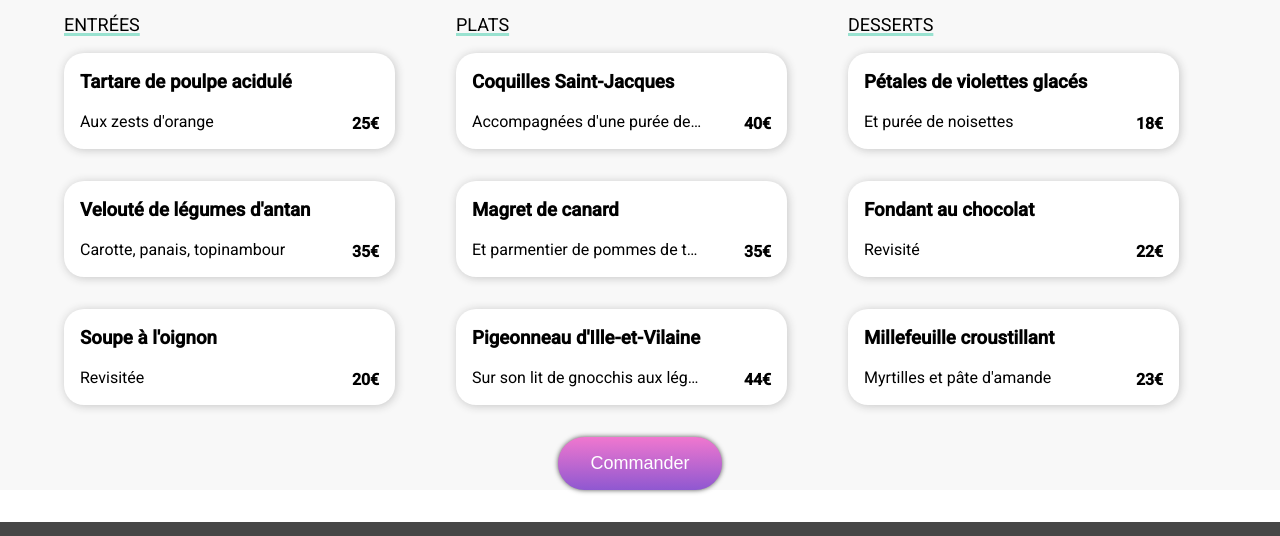
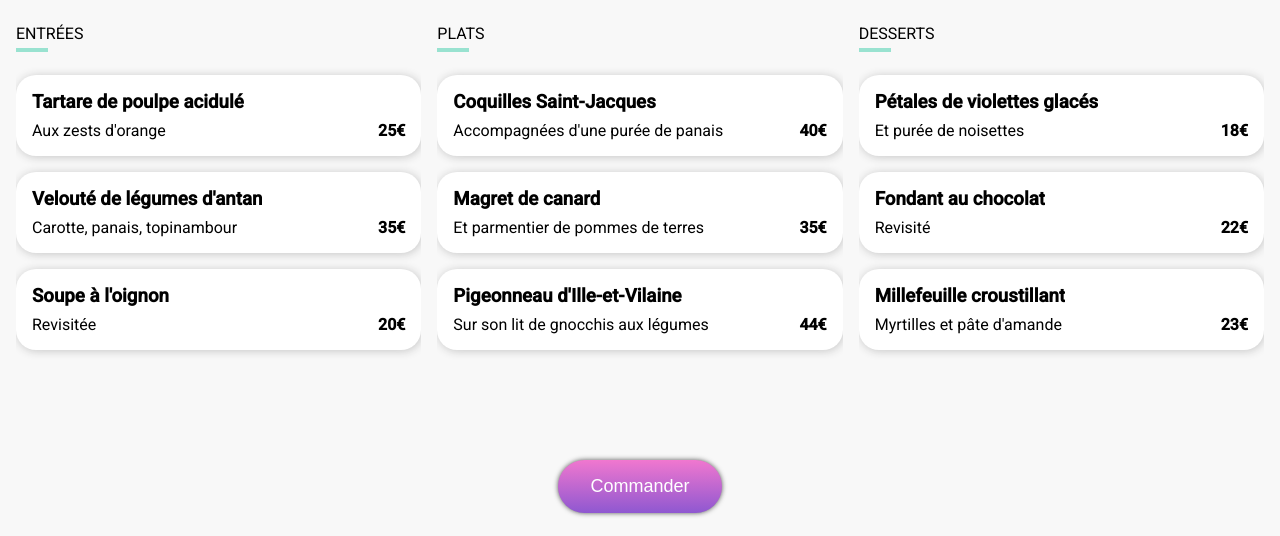
Before and after one commit to mamaBHB/OhMyFood, a website: page Menu_a_la_francaise.html in a window 1280 px wide. Shown: the part 445-981 px from the top of the page. Drawn offline with Linux system fonts and the light colour scheme; a web font is replaced by a local one.

Commit message:
modification des pages menus

```diff
--- a/Menu_a_la_francaise.html
+++ b/Menu_a_la_francaise.html
@@ -36,7 +36,7 @@
       <h1>ohmyfood</h1>
     </header>
 
-    <main class="page_menu">
+    <main id="page_menu">
       <img
         src="assets/restaurants/toa-heftiba-DQKerTsQwi0-unsplash.jpg"
         alt="À la française"
@@ -52,7 +52,7 @@
           </div>
 
           <div class="menu_responsive">
-            <div>
+            <div class="menu_items">
               <p class="menu_titre_liste">ENTRÉES</p>
               <ul>
                 <li>
@@ -87,7 +87,8 @@
                 </li>
               </ul>
             </div>
-            <div>
+
+            <div class="menu_items">
               <p class="menu_titre_liste">PLATS</p>
               <ul>
                 <li>
@@ -122,7 +123,8 @@
                 </li>
               </ul>
             </div>
-            <div>
+
+            <div class="menu_items">
               <p class="menu_titre_liste">DESSERTS</p>
               <ul>
                 <li>
@@ -158,8 +160,12 @@
               </ul>
             </div>
           </div>
+        </div>
+
+        <div class="button_commande">
           <button>Commander</button>
         </div>
+
       </section>
     </main>
 
--- a/sass/pages/_menus.scss
+++ b/sass/pages/_menus.scss
@@ -1,131 +1,116 @@
-.page_menu {
+#page_menu {
+  padding: 0;
+  background-color: $fond;
   img {
+      display: block;
       width: 100%;
       height: 300px;
       object-fit: cover;
-  }
+      object-position: center;
     }
 .menu {
+  background-color: $fond;
   position: relative;
-  z-index: 1;
   bottom: 2rem;
-  text-align: center;
-  background-color: $fond;
   border-radius: 30px 30px 0 0;
-  button {
-    @include button;
-    font-size: large;
-    &:hover{
-      @include buttonHover;
-    }
-  }
-  &_margin {
-    width: 90%;
-    margin: auto;
-  }
-  h2 {
-    @include police-logotitre;
-    font-size: 1.8em;
-  }
+  padding: 1rem;
   &_titre {
-    margin: auto;
-    @include flexbox-row;
+      display: flex;
       justify-content: space-between;
       position: relative;
-    i {
+      h2{
+          @include police-logotitre;
+          font-size: 1.8rem;
+      }
+      i{
           position: absolute;
-      bottom: 1.5rem;
-      right: 1.5rem;
+          bottom: 2rem;
+          right: 0.5rem;
           font-size: xx-large;
         }
-    .fa-solid {
+      .fa-solid{
       background-image: linear-gradient($secondaire, $primaire);
       background-clip: text;
-      -webkit-background-clip: text;
+       -webkit-background-clip:text;
        color: transparent;
       opacity: 0;
-      transition:.8s;
+      transition: .8s;
        }
-    &:hover {
-      .fa-solid {
+       &:hover{
+          .fa-solid{
             opacity: 1;
           }
-      .fa-regular {
+          .fa-regular{
             opacity: 0;
           }
         }
-    &_liste {
-      font-size: large;
-      text-decoration: underline $tertiaire 3px;
-      text-align: start;
+  }
+  &_responsive{
+  display: grid;
+  grid-template-columns: repeat(3, 1fr);
+  gap: 1rem;
+  @media (max-width: 1000px) {
+    grid-template-columns: 1fr;
   }
   }
 
-  &_responsive{
-    display: grid;
-    grid-template-columns: repeat(3, 1fr);
-    gap: 1.5rem;
-
-    @media screen and (max-width: 900px) {
-      grid-template-columns: 1fr;
+  &_items {
+    overflow: hidden;
+    .menu_titre_liste {
+      font-weight: 400;
+      position: relative;
+      margin-bottom: 2rem;
+      &::after {
+        content: "";
+        position: absolute;
+        top: 1.5rem;
+        left: 0;
+        height: 0.25rem;
+        width: 2rem;
+        background-color: $tertiaire;
       }
-
     }
-  ul {
-    text-align: left;
+      ul{
           padding: 0;
-
       }
-
     li {
       background-color: white;
-    margin-bottom: 2rem;
-    width: 90%;
+      margin-bottom: 1rem;
       @include box-shadow;
       border-radius: 20px;
       list-style: none;
       display: flex;
-    height: 6rem;
       overflow: hidden;
 
       animation: animation-appear 1s;
 
       @for $i from 1 through 4 {
-      &:nth-child(#{$i}){
-        animation-delay: 100ms *
-        $i;
+        &:nth-child(#{$i}) {
+          animation-delay: 100ms * $i;
+        }
+      }
+
+      .menu_texte {
+        padding: 0.5rem;
+          overflow: hidden;
+          h3,
+          p {
+            overflow: hidden;
+            white-space: nowrap;
+            text-overflow: ellipsis;
+            margin: 0.5rem;
           }
         }
 
       .prix {
-      font-weight: bold;
-      margin: 0;
         margin-left: auto;
+        font-weight: 900;
+        padding-right: 1rem;
         display: flex;
         align-items: flex-end;
-      padding: 1rem;
-    }
-    .menu_texte{
-      margin-left: 1rem;
-      padding: 0.5rem 0;
-      display: flex;
-      flex-direction: column;
-      justify-content: space-around;
-      width: 70%;
-      overflow: hidden;
-      text-overflow: ellipsis;
-      white-space: nowrap;
-
-
-      h3, p{
-        margin: 0;
-        overflow: hidden;
-      text-overflow: ellipsis;
-      white-space: nowrap;
-      }
       }
 
-    .check{
+      .check {
         background-color: $tertiaire;
         color: white;
         width: 4rem;
@@ -133,16 +118,34 @@
         display: grid;
         place-items: center;
         border-radius: 0 20px 20px 0;
-      margin-right: -4rem;
-      transition: margin 0.5s;
+        flex-shrink: 0;
+        margin-right: -1 * 4rem;
+        transition: margin-right 0.5s;
 
       }
       &:hover {
-      .check{
-         margin: 0;
+        cursor: pointer;
+        .check {
+          margin-right: 0;
         }
-      i{
+        i {
           animation: check-spin 1s;
+        }
+      }
+    }
+  }
+}
+
+.button_commande {
+  height: 30vh;
+  display: grid;
+  place-items: center;
+  button {
+    @include button;
+    font-size: large;
+
+    &:hover{
+      @include buttonHover;
     }
   }
 }
```
Also changed, not shown: Menu_la_note_enchantee.html (+10 -4 lines), Menu_la_palette_du_gout.html (+10 -4 lines), Menu_le_delice_des_sens.html (+10 -4 lines), css/style.css, 1 other file. Lines whose indentation alone changed are shown as unchanged.
